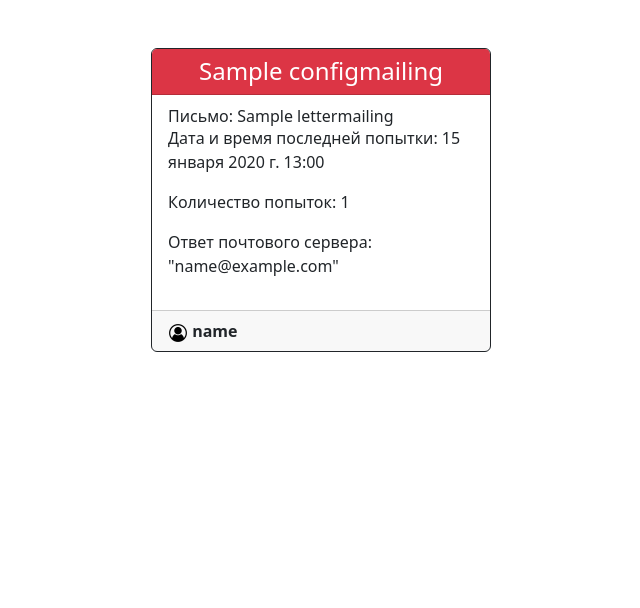
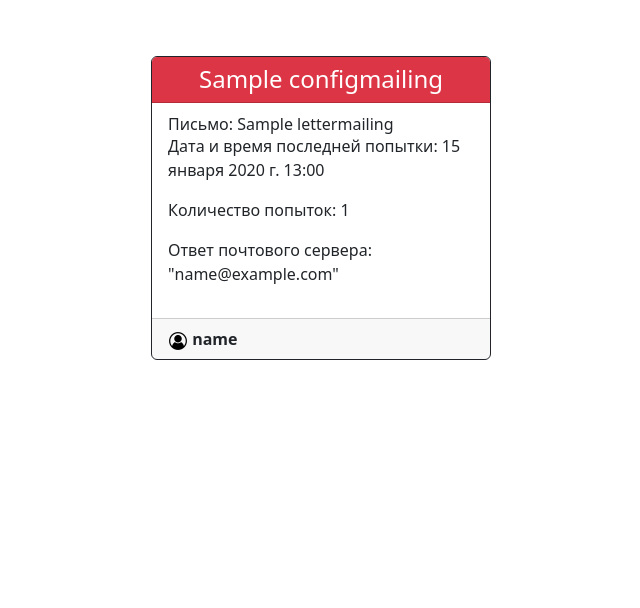
Before and after one commit to VDexpert/vdchimp, a Django app: page /mail-server-responds/ in a window 1280 px wide. Shown: the part 66-674 px from the top of the page, without its empty margins (319-959 px from the left). Run offline with Django 4.2, Linux system fonts and the light colour scheme; a user stored in the database is signed in; tables that the repository leaves empty hold one stand-in row (values such as "Sample post"); some libraries are stand-ins or nearby versions.

Commit message:
small CSS fixes

```diff
--- a/sender/templates/sender/try_list.html
+++ b/sender/templates/sender/try_list.html
@@ -26,8 +26,8 @@
 <div class="container my-5">
     <div class="row d-flex justify-content-center">
     {% for object in object_list %}
-        <div class="col-lg-4 col-md-6 col-sm-12 col-12">
-            <div class="card mx-2 border-dark">
+        <div class="col-lg-5 col-xl-4 col-md-6 col-sm-12 col-12">
+            <div class="card mx-2 border-dark my-2">
                 <div class="card-header text-center bg-{% if object.mail_server_respond == 'Письмо успешно отправлено' %}warning{% else %}danger{% endif %}">
                     <h4 class="my-0 font-weight-normal {% if object.mail_server_respond == 'Письмо успешно отправлено' %}dark{% else %}text-white{% endif %}">{{ object.mailing.title }}</h4>
                 </div>
```
